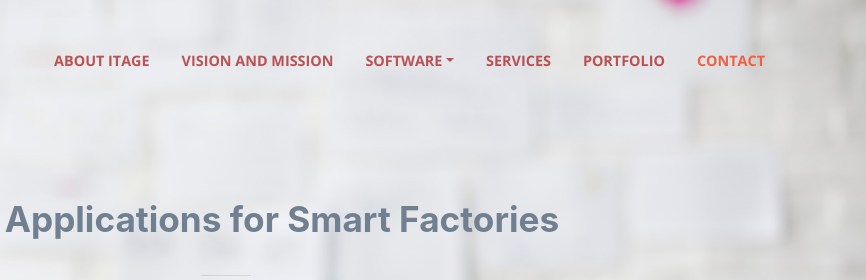
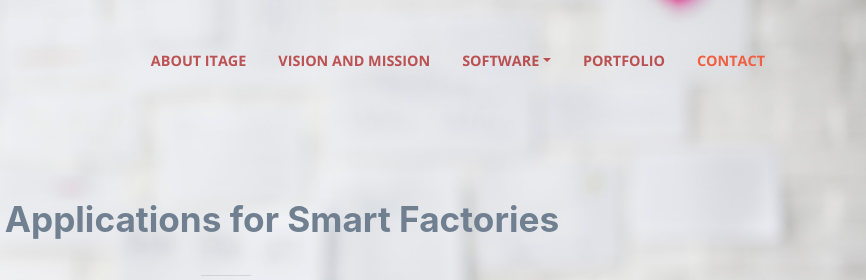
Before and after one commit to itageeu/itageeu, a website with bundled scripts: page index.html in a window 1280 px wide. Shown: the top 280 px of the page, 414-1280 px from the left. Built offline with nearby package versions, Linux system fonts and the light colour scheme.

Commit message:
at your services kaldırılıdı

```diff
--- a/index.html
+++ b/index.html
@@ -86,9 +86,9 @@
                 <a class="dropdown-item" href="/template-categories/navigation-menus">Navigation and Navbars</a>-->
               </div>
               </li>
-            <li class="nav-item">
+            <!-- <li class="nav-item">
               <a class="nav-link js-scroll-trigger" href="#services">Services</a>
-            </li>
+            </li> -->
             <li class="nav-item">
               <a class="nav-link js-scroll-trigger" href="#portfolio">Portfolio</a>
             </li>
@@ -214,7 +214,7 @@
         </div>
       </div>
     </section>
-    <section id="services">
+    <!-- <section id="services">
       <div class="container">
         <div class="row">
           <div class="col-lg-12 text-center">
@@ -255,7 +255,7 @@
           </div>
         </div>
       </div>
-    </section>
+    </section> -->
 
     <section class="p-0" id="portfolio">
       <div class="container-fluid p-0">
```
